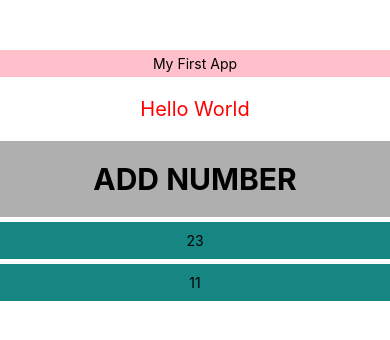
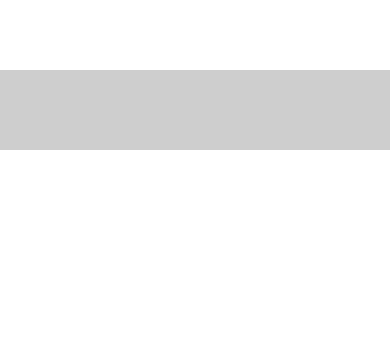
Before and after one commit to khr777/react-native, a React Native app: screen / in a window 390 px wide. Shown: the top 340 px of the page. Built offline with nearby package versions, Linux system fonts and the light colour scheme.

Commit message:
TextInput Property 연습
value, onChangeText, multiline, maxLength,
autoCapitalize, editable 등이 존재.

```diff
--- a/App.tsx
+++ b/App.tsx
@@ -3,6 +3,7 @@
 import Header from './src/header';
 import Generator from './src/generator';
 import NumList from './src/numList';
+import Input from './src/input';
 
 class App extends Component<any, any> {
   state = {
@@ -30,7 +31,9 @@
 
   render() {
     return (
+
       <View style={styles.mainView}>
+        {/**
         <Header name={this.state.appName}/>
         <View>
           <Text
@@ -39,6 +42,7 @@
           >Hello World</Text>
         </View>
         <Generator add={this.onAddRandomNum}/>
+
 
         <ScrollView
         style={{width: '100%'}}
@@ -58,6 +62,8 @@
           delete={this.onNumDelete}
           />
         </ScrollView>
+        */}
+        <Input/>
       </View>
     );
   }
--- a/src/header.tsx
+++ b/src/header.tsx
@@ -1,15 +1,15 @@
 import React from 'react';
-import { View, Text, StyleSheet, TouchableOpacity, TouchableWithoutFeedback } from 'react-native';
+import { View, Text, StyleSheet, TouchableOpacity, Alert, TouchableWithoutFeedback } from 'react-native';
 
 
 // tsx Component를 return하기 때문에 소괄호로 작성
-const Header = (props) => (
+const Header = (props: any) => (
     <TouchableOpacity
         style={styles.header}
         //onPress={() => alert('Hello World')}
         //onLongPress={() => alert('Hello World')}
         //onPressIn={() => alert('Hello World')}
-        onPressOut={() => alert('Hello World?')}
+        onPressOut={() => Alert.alert('Hello World?')}
     >
         <View>
             <Text>{props.name}</Text>
--- /dev/null
+++ b/src/input.tsx
@@ -0,0 +1,52 @@
+import React, { Component } from 'react';
+import { View, Text, StyleSheet, TextInput, Alert } from 'react-native';
+
+
+
+// state를 사용할 목적으로 class를 선언한 것.
+class Input extends Component
+{
+    state =
+    {
+        myTextInput: ''
+    }
+
+    onChangeInput = (event: string) =>  {
+        this.setState({myTextInput: event});
+    }
+
+    render()
+    {
+        return (
+            <View style={styles.mainView}>
+                <TextInput
+                value={this.state.myTextInput}
+                style={styles.input}
+                onChangeText={this.onChangeInput}
+                multiline={true}
+                maxLength={31}
+                autoCapitalize={'none'}
+                editable={true}
+                />
+            </View>
+        )
+    }
+}
+
+
+const styles = StyleSheet.create({
+    mainView:
+    {
+        width: '100%'
+    },
+    input:
+    {
+        width: '100%',
+        backgroundColor: '#cecece',
+        marginTop: 20,
+        fontSize: 25,
+        padding: 10
+    }
+})
+
+export default Input;
```
